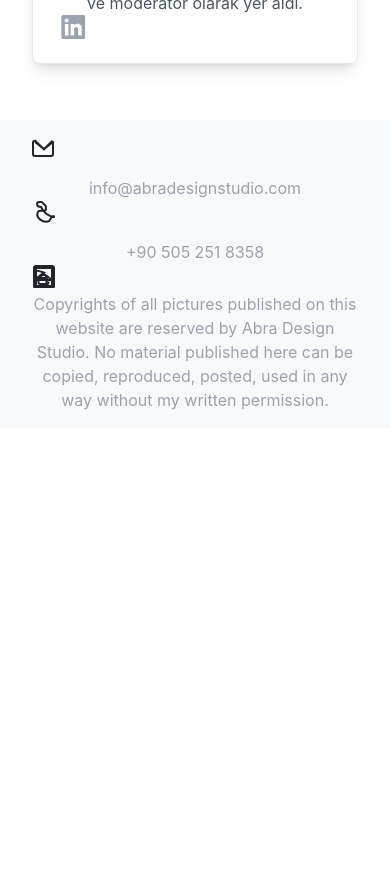
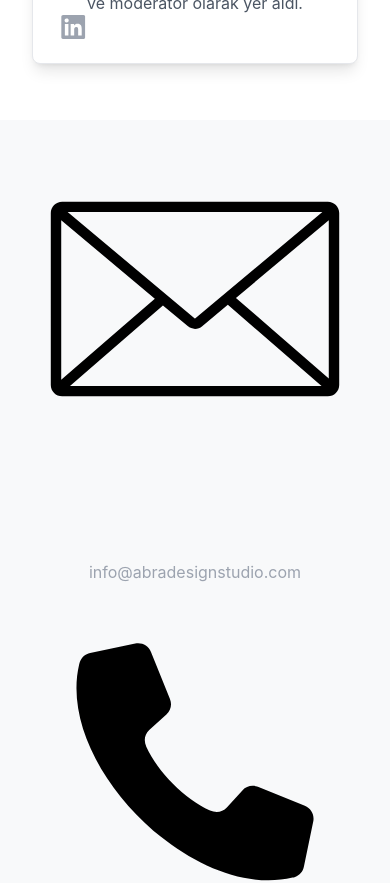
Before and after one commit to keremakagunduz/abradesignstudiocom, a React (Create React App) app in the folder abraapp/: page / in a window 390 px wide. Shown: the part 2720-3603 px from the top of the page. Before the commit the page ends 3148 px from the top, so only its background shows below. Built offline with nearby package versions, Linux system fonts and the light colour scheme; no server answers.

Commit message:
email phone icons

```diff
--- a/abraapp/src/components/Footer.jsx
+++ b/abraapp/src/components/Footer.jsx
@@ -15,23 +15,37 @@ const Footer = () => (
     <div class="max-w-screen-xl px-4 mx-auto overflow-hidden sm:px-6 lg:px-8">
 
 
-<svg xmlns="http://www.w3.org/2000/svg" viewBox="0 0 24 24" width="24" height="24">
-    <path d="M12 13.41l-8.59-8.59A2 2 0 0 0 1 6v12a2 2 0 0 0 2 2h16a2 2 0 0 0 2-2V6a2 2 0 0 0-1.41-.59L12 13.41z" fill="none" stroke="currentColor" stroke-width="2"/>
-    <polyline points="3 6 12 13 21 6" fill="none" stroke="currentColor" stroke-width="2"/>
+<svg xmlns="http://www.w3.org/2000/svg" xlink="http://www.w3.org/1999/xlink" version="1.1" x="0px" y="0px" viewBox="0 0 100 125" enable-background="new 0 0 100 100" space="preserve">
+<path d="M90.752,20.132H9.248c-1.921,0-3.484,1.563-3.484,3.485v52.766c0,1.922,1.563,3.484,3.484,3.484h81.504
+c1.922,0,3.484-1.562,3.484-3.484V23.617C94.236,21.696,92.674,20.132,90.752,20.132z M50.124,55.921
+c-0.077,0.069-0.171,0.068-0.281-0.028L10.93,23.333h78.141L50.124,55.921z M37.679,49.887L8.963,74.765V25.86L37.679,49.887z
+M40.165,51.967l7.591,6.352c0.644,0.568,1.452,0.851,2.254,0.851c0.792,0,1.581-0.275,2.199-0.822l7.864-6.58l28.744,24.901H11.653
+L40.165,51.967z M62.56,49.687l28.477-23.828v48.497L62.56,49.687z"/>
 </svg>
 
         <p className="mt-4 text-base leading-6 text-center text-gray-400">info@abradesignstudio.com</p>
 
-<svg xmlns="http://www.w3.org/2000/svg" viewBox="0 0 24 24" width="24" height="24">
-    <path d="M22 16.92c-1.44 0-2.83-.37-4.06-1.07a17.53 17.53 0 0 1-8.78-8.78C5.45 6.83 5.08 5.44 5.08 4c0-1.1.9-2 2-2h2c.56 0 1.06.23 1.41.59l2.83 2.83c.39.39.59.93.59 1.41v2c0 1.1-.9 2-2 2H8c-.74 0-1.43.36-1.83.96-1.79 2.97-.79 5.79 2.41 8.09 3.07 2.15 6.18 2.22 8.73.95C19.82 15.8 22 15.36 22 16.92z" fill="none" stroke="currentColor" stroke-width="2"/>
+<svg xmlns="http://www.w3.org/2000/svg" version="1.1" viewBox="-5.0 -10.0 110.0 135.0">
+ <path d="m10.922 17.066c0.070313-0.28906 0.15234-0.56641 0.24609-0.82812 0.57422-1.5664 1.8164-2.6406 3.4531-2.9805l15.219-3.1602c2.2422-0.46484 4.4453
+ 0.71484 5.3047 2.8359l6.4062 15.836c0.75391 1.8594 0.28906 3.8906-1.1992 5.2383l-5.793 5.2461c-1.6133 1.4609-1.8984 3.6953-0.99609 5.6758 3.8984 8.5547
+ 12.949 17.617 21.508 21.508 1.9805 0.90234 4.2148 0.61719 5.6719-0.99609l5.2461-5.793c1.3477-1.4844 3.3789-1.9492 5.2383-1.1992l15.836 6.4062c2.1211 0.85938
+ 3.3008 3.0625 2.8359 5.3047l-3.1602 15.219c-0.33984 1.6367-1.4102 2.8789-2.9805 3.4531-0.26172 0.09375-0.53516 0.17578-0.82812 0.24609-33.836 8.0312-80.039-38.172-72.008-72.012z"
+ fill-rule="evenodd"/>
 </svg>
 
         <p className="mt-4 text-base leading-6 text-center text-gray-400">+90 505 251 8358</p>
 
 
-<svg xmlns="http://www.w3.org/2000/svg" viewBox="0 0 24 24" width="24" height="24">
-    <path d="M20 2H4a2 2 0 0 0-2 2v18a2 2 0 0 0 2 2h16a2 2 0 0 0 2-2V4a2 2 0 0 0-2-2zm0 20H4V4h16v18zm-8-12l8 6h-16l8-6zm0-1.41l-8 6V6zm4.5 9.91a1.5 1.5 0 0 1-1.5 1.5H8a1.5 1.5 0 0 1-1.5-1.5V14h8v4.5z" fill="none" stroke="currentColor" stroke-width="2"/>
-    <path d="M15 12c-1 0-1 .71-1 1s0 1 .5 1c.5 0 1-.71 1-1s-.5-1-1-1z" fill="none" stroke="currentColor" stroke-width="2"/>
+<svg xmlns="http://www.w3.org/2000/svg" data-name="Layer 1" viewBox="0 0 95 118.75" x="0px" y="0px">
+<path d="M81.431,74.654,64.06,61.2c-2.152-1.667-4.825-1.463-6.355.484l-5.262,6.7c-5.04-.506-12.181-4.765-18.514-11.1S23.337,43.812,22.83,38.772l6.7-5.262c1.948-1.53,
+2.151-4.2.484-6.355L16.562,9.785a5.287,5.287,0,0,0-4.537-2.08,5.979,5.979,0,0,0-4.756,3.029l-5.29,8.771a1.729,1.729,0,0,0-.22.577A49.459,49.459,0,0,0,4.688,47.157a69.6,
+69.6,0,0,0,15.7,23.669,69.582,69.582,0,0,0,23.668,15.7,52.3,52.3,0,0,0,18.888,3.689,43.784,43.784,0,0,0,8.188-.759,1.762,1.762,0,0,0,.577-.221l8.77-5.289A5.975,5.975,0,0,0,
+83.51,79.19,5.278,5.278,0,0,0,81.431,74.654Zm-2.759,6.293-8.5,5.126a40.932,40.932,0,0,1-7.337.653c-13.674,0-28.145-6.552-39.971-18.377C8.9,54.38,2.288,36.719,5.143,
+21.042l5.125-8.5A2.537,2.537,0,0,1,12.229,11.2a1.8,1.8,0,0,1,1.564.727L27.247,29.3c.279.36.666,1.028.122,1.455l-7.421,5.827a1.751,1.751,0,0,0-.669,1.405c.094,6.108,4.645,
+14.248,12.173,21.777S47.121,71.842,53.229,71.937a1.764,1.764,0,0,0,1.4-.67l5.827-7.421c.427-.543,1.095-.157,1.455.122L79.286,77.423a1.8,1.8,0,0,1,.727,1.564A2.535,2.535,0,0,1,
+78.672,80.947ZM87.959,4.784H50.314a6.048,6.048,0,0,0-6.041,6.041v29.2a6.048,6.048,0,0,0,6.041,6.041H87.959A6.048,6.048,0,0,0,94,40.025v-29.2A6.048,6.048,0,0,0,87.959,4.784ZM76.875,
+25.59,90.5,11.968V39.213Zm11.084-17.3A2.517,2.517,0,0,1,89,8.513L69.137,28.376,49.274,8.513a2.512,2.512,0,0,1,1.04-.226ZM47.776,39.213V11.968L61.4,25.59Zm2.538,3.351a2.513,2.513,0,0,
+1-.8-.133L63.875,28.067,67.9,32.09a1.752,1.752,0,0,0,2.477,0L74.4,28.067,88.763,42.431a2.519,2.519,0,0,1-.8.133Z"/>
 </svg>
 
         <p className="mt-1 text-base leading-6 text-center text-gray-400">
```
